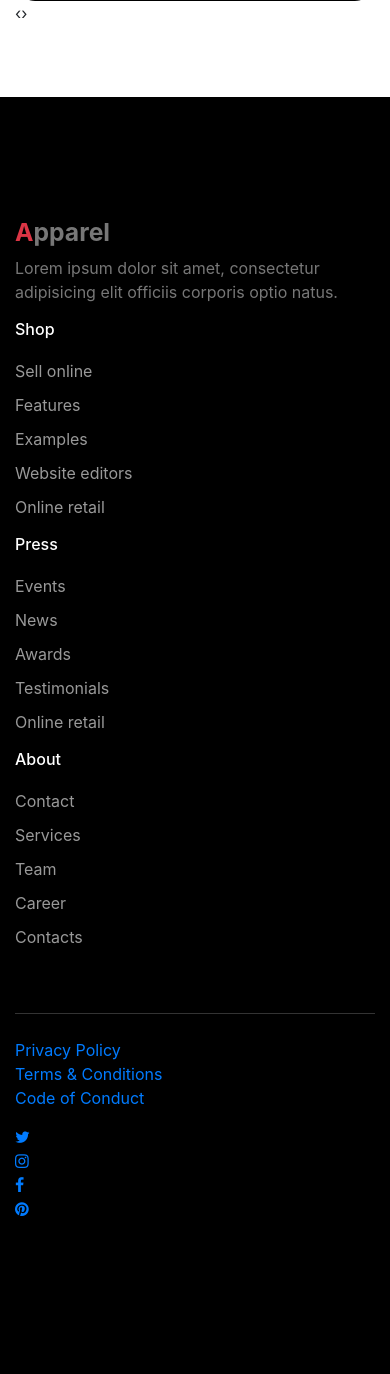
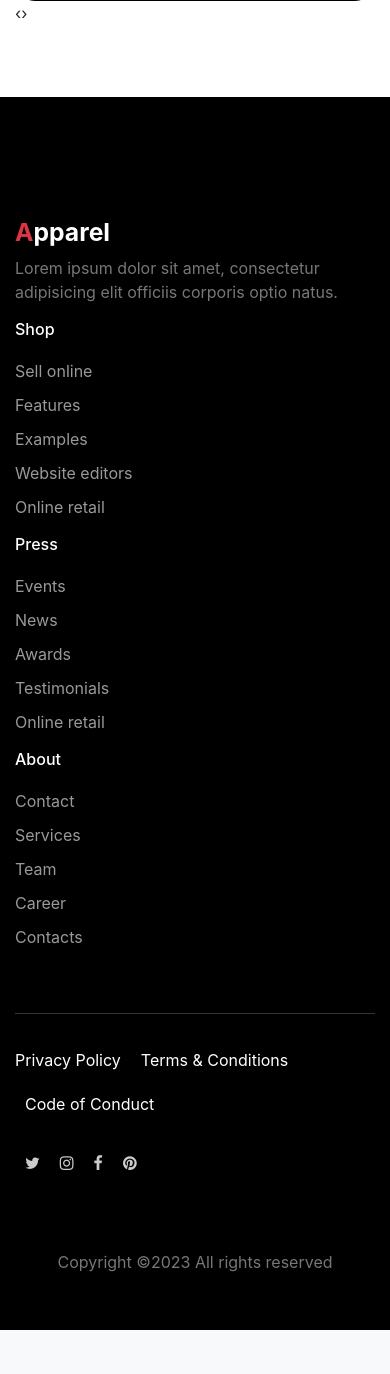
Before and after one commit to Enobaks/Apparel, a PHP site: page / in a window 390 px wide. Shown: the part 4981-6355 px from the top of the page. After the commit the page ends 6311 px from the top, so only its background shows below. Run offline with PHP 8.4, Linux system fonts and the light colour scheme; some web fonts are replaced.

Commit message:
added footer and made the page responsive

```diff
--- a/css/index.css
+++ b/css/index.css
@@ -71,7 +71,7 @@
     margin-top: 3rem;
 }
 .footer-14398 {
-    padding: 7rem 0;
+    padding: 7rem 0 1rem;
     background: #000;
     color: #777; }
 .footer-14398 .line {
@@ -93,6 +93,36 @@
       color: #999; }
       .footer-14398 .links li a:hover {
         color: #fff; }
+.policies {
+    flex-wrap: wrap;
+    margin-right: 1rem;
+}
+  .footer-14398 .link-menu li {
+    display: inline-block; }
+    .footer-14398 .link-menu li a {
+      color: #fff;
+      display: inline-block;
+      padding: 10px; }
+  .footer-14398 .link-menu.nav-left li:first-child a {
+    padding-left: 0; }
+  .footer-14398 .link-menu.nav-right li:last-child a {
+    padding-left: 0; }
+  .footer-14398 .social li {
+    display: inline-block; }
+    .footer-14398 .social li a {
+      display: inline-block;
+      padding: 10px;
+      color: #ccc; }
+    .footer-14398 .social li:last-child a {
+      padding-right: 0; }
+  .footer-14398 .line {
+    border-top: 1px solid rgba(255, 255, 255, 0.2); }
+    .media-links {
+        justify-content: flex-end;
+    }
+.apparel {
+    color: #fff !important;
+}
 
 @media screen and (min-width: 1000px) {
     .m-left {
@@ -123,4 +153,7 @@
     .next-line {
         margin-top: 0;
     }
+    .media-links {
+        justify-content: flex-start;
+    }
   }
--- a/index.html
+++ b/index.html
@@ -306,7 +306,7 @@
         <div class="container">
           <div class="row mb-5">
             <div class="col-md-3">
-                <a class="navbar-brand fs-2 fw-bold" href="#"><span class="text-danger">A</span>pparel</a>
+                <a class="navbar-brand fs-2 fw-bold apparel" href="#"><span class="text-danger">A</span>pparel</a>
               <p>Lorem ipsum dolor sit amet, consectetur adipisicing elit officiis corporis optio natus. </p>
             </div>
             <div class="col-md-2 ml-auto">
@@ -345,20 +345,26 @@
                 <div class="col-12 pb-4">
                 <div class="line"></div>
                 </div>
-            <div class="col-md-6 text-md-left">
-              <ul class="list-unstyled link-menu nav-left">
+                <div class="col-md-6 text-md-left ">
+                <ul class="list-unstyled link-menu nav-left d-flex policies">
                     <li><a href="#">Privacy Policy</a></li>
                     <li><a href="#">Terms &amp; Conditions</a></li>
                     <li><a href="#">Code of Conduct</a></li>
                 </ul>
                 </div>
                 <div class="col-md-6 text-md-right">
-              <ul class="list-unstyled social nav-right">
+                <ul class="list-unstyled social nav-right d-flex media-links">
                     <li><a href="#"><span class="icon-twitter"></span></a></li>
                     <li><a href="#"><span class="icon-instagram"></span></a></li>
                     <li><a href="#"><span class="icon-facebook"></span></a></li>
                     <li><a href="#"><span class="icon-pinterest"></span></a></li>
                 </ul>
+                </div>
+                <div class="col-md-12 mt-5">
+
+                    <p class="copyright text-center">
+                     Copyright &copy;<script>document.write(new Date().getFullYear());</script> All rights reserved
+                    </p>
                 </div>
           </div>
 
```
Lines whose indentation alone changed are shown as unchanged.
